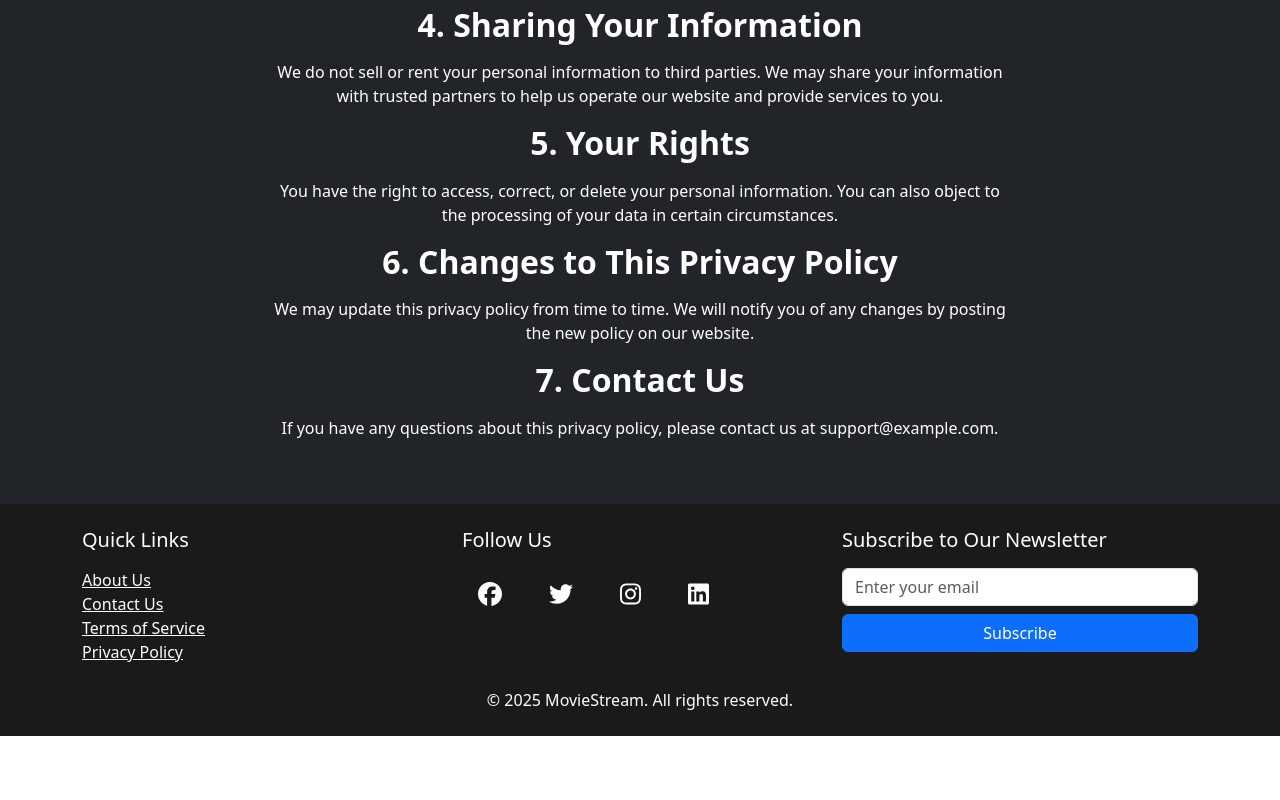
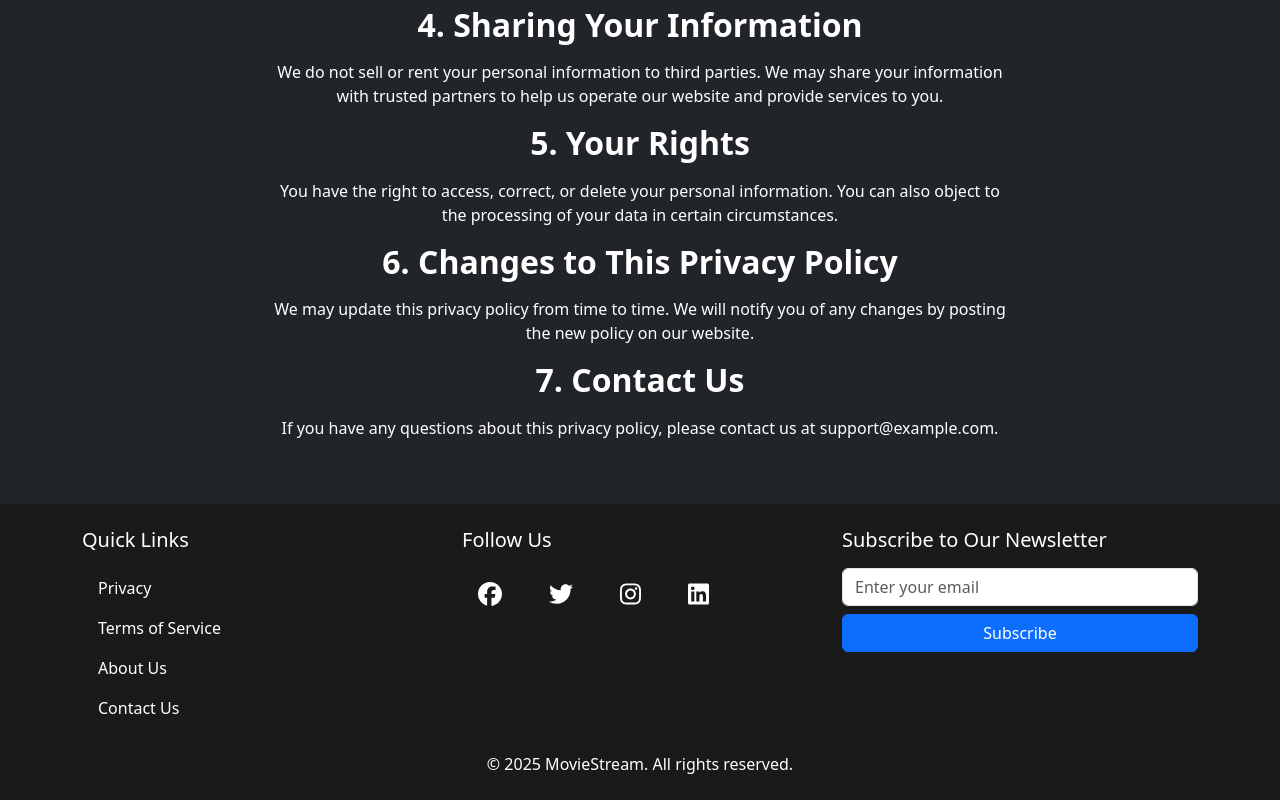
Before and after one commit to mkodra81/MERN, a React (Vite) app in the folder frontend/: page /privacy in a window 1280 px wide. Shown: the part 630-1430 px from the top of the page. Before the commit the page ends 1366 px from the top, so only its background shows below. Built offline with nearby package versions, Linux system fonts and the light colour scheme; no server answers.

Commit message:
updated links

```diff
--- a/frontend/src/components/Footer.jsx
+++ b/frontend/src/components/Footer.jsx
@@ -16,27 +16,50 @@ const handleSubmit = (e) => {
   );
 };
 
+const handleNavItemClick = () => {
+  window.scrollTo({ top: 0, behavior: "smooth" });
+};
+
 const Footer = () => {
   return (
-    <footer className="text-white py-4" style={{
-      backgroundColor: "#1a1a1a"
-    }}>
+    <footer
+      className="text-white py-4"
+      style={{
+        backgroundColor: "#1a1a1a",
+      }}
+    >
       <Container>
         <Row>
           <Col md={4}>
             <h5 className="mb-3">Quick Links</h5>
             <Nav className="flex-column">
-              <Link to="/about" className="text-white">
+              <Link
+                to="/privacy"
+                className="nav-link text-white"
+                onClick={handleNavItemClick}
+              >
+                Privacy
+              </Link>
+              <Link
+                to="/terms-of-service"
+                className="nav-link text-white"
+                onClick={handleNavItemClick}
+              >
+                Terms of Service
+              </Link>
+              <Link
+                to="/about"
+                className="nav-link text-white"
+                onClick={handleNavItemClick}
+              >
                 About Us
               </Link>
-              <Link to="/contact-us" className="text-white">
+              <Link
+                to="/contact-us"
+                className="nav-link text-white"
+                onClick={handleNavItemClick}
+              >
                 Contact Us
-              </Link>
-              <Link to="/terms-of-service" className="text-white">
-                Terms of Service
-              </Link>
-              <Link to="/privacy" className="text-white">
-                Privacy Policy
               </Link>
             </Nav>
           </Col>
@@ -82,10 +105,7 @@ const Footer = () => {
                 className="form-control mb-2"
                 required
               />
-              <button
-                type="submit"
-                className="btn btn-primary w-100"
-              >
+              <button type="submit" className="btn btn-primary w-100">
                 Subscribe
               </button>
             </form>
```
